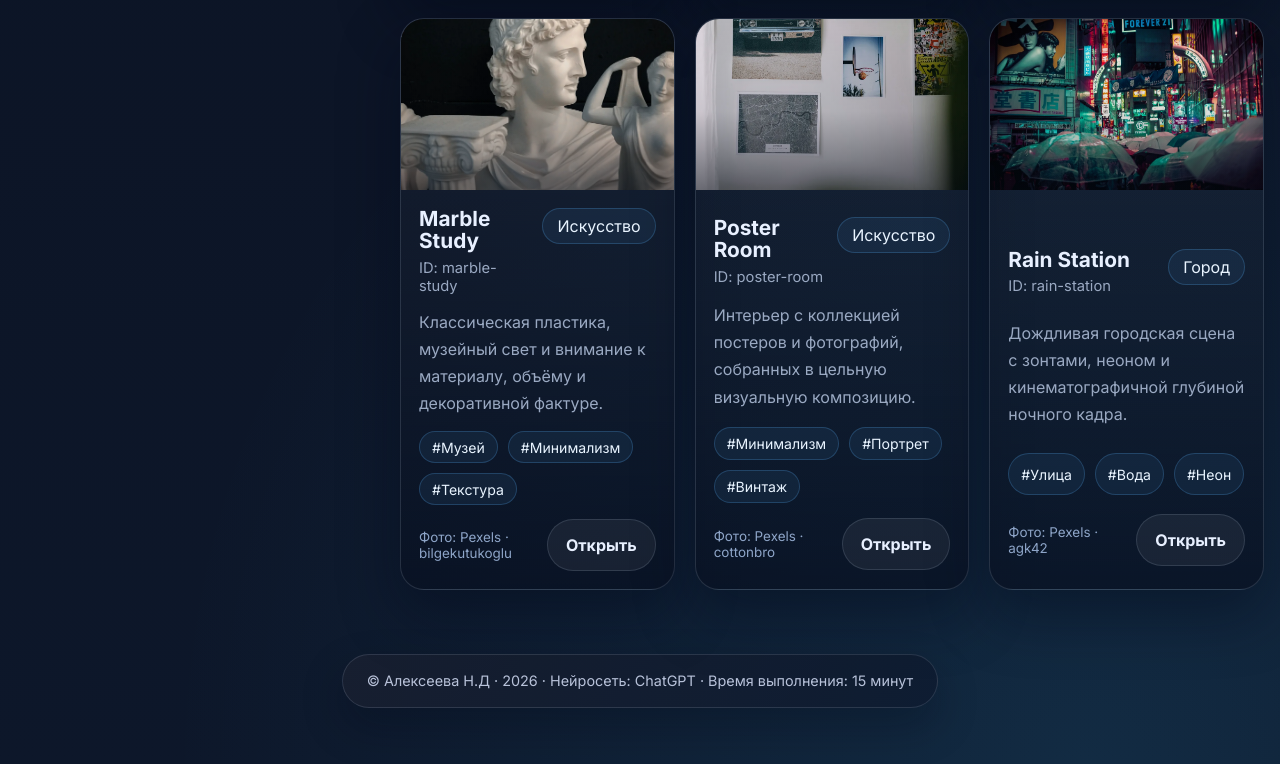
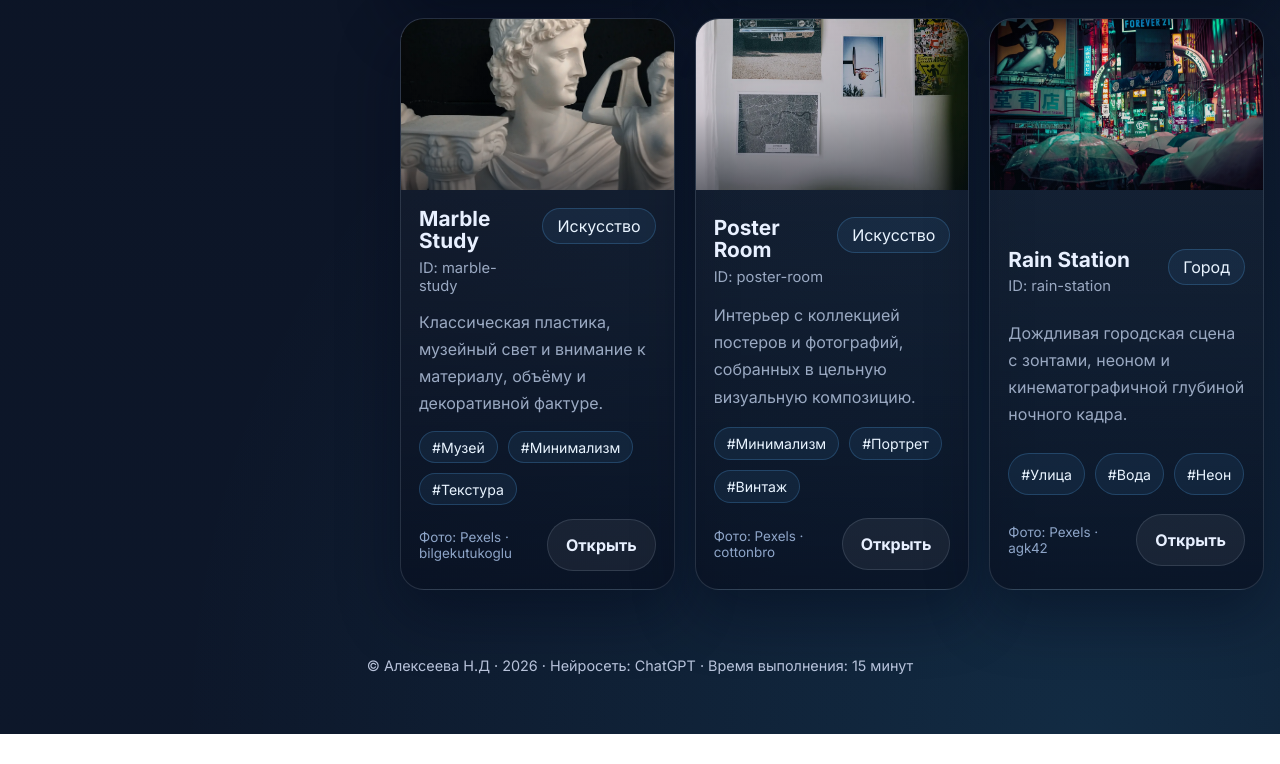
Before and after one commit to Xenoniq/gallery-filter-app, a plain HTML site: page index.html in a window 1280 px wide. Shown: the part 3271-4035 px from the top of the page. After the commit the page ends 4005 px from the top, so only its background shows below. Drawn offline with Linux system fonts and the light colour scheme.

Commit message:
Update fixes

```diff
--- a/styles.css
+++ b/styles.css
@@ -668,19 +668,10 @@ select {
 }
 
 .site-footer {
-  display: flex;
-  align-items: center;
-  justify-content: center;
-  width: fit-content;
+  width: 100%;
   max-width: min(100%, 760px);
   margin: clamp(44px, 5vw, 72px) auto 0;
-  padding: 14px 24px;
-  border: 1px solid rgba(148, 163, 184, 0.2);
-  border-radius: 999px;
-  background:
-    linear-gradient(135deg, rgba(255, 255, 255, 0.06), rgba(94, 181, 255, 0.05)),
-    rgba(7, 15, 31, 0.72);
-  box-shadow: 0 18px 42px rgba(2, 6, 23, 0.28);
+  padding: 0 16px;
   color: rgba(221, 231, 255, 0.82);
   font-size: 0.9rem;
   line-height: 1.6;
@@ -837,10 +828,8 @@ select {
   }
 
   .site-footer {
-    width: 100%;
     margin-top: 36px;
-    padding: 16px 18px;
-    border-radius: 22px;
+    padding: 0 12px;
   }
 
   .lightbox__dialog {
```
Also changed, not shown: 1 other file.
